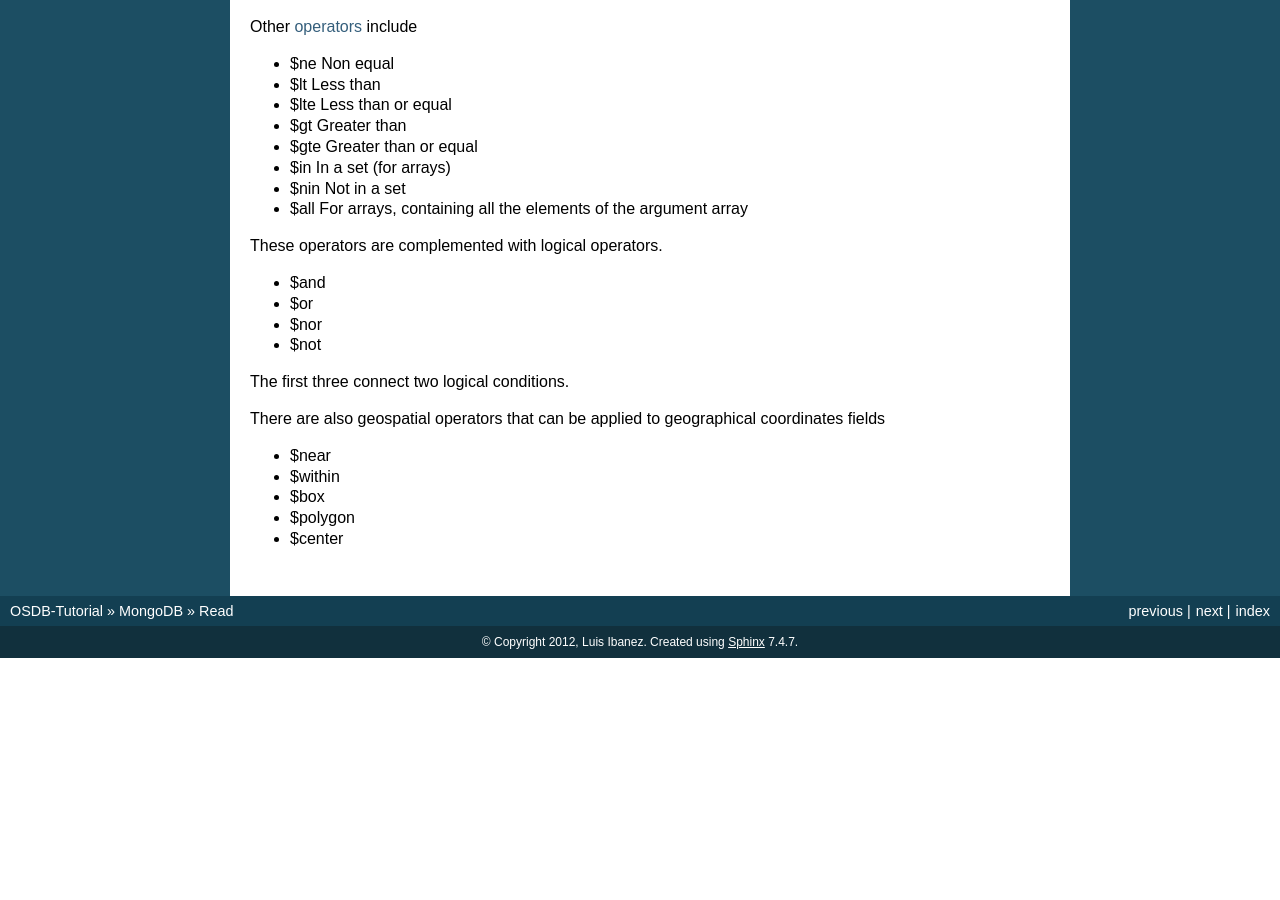
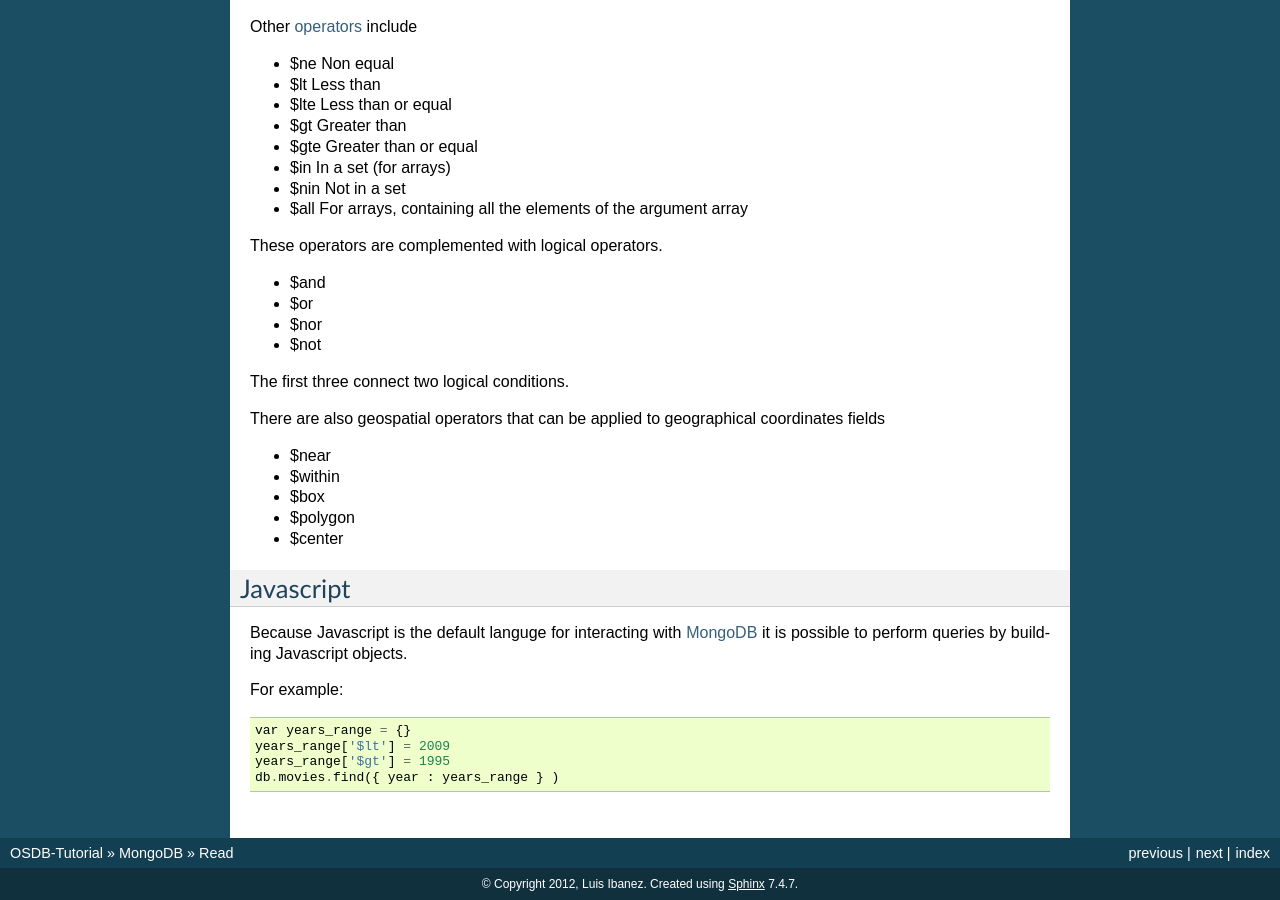
Before and after one commit to luisibanez/open-source-databases-tutorial, a Sphinx documentation site: the page built from source/MongoDB/Read.rst, in a window 1280 px wide and 900 px high, scrolled down 3813 px. Built offline with Sphinx 7.4.7, drawn with Linux system fonts in a browser that asks for light colours; before the commit the page ends 4471 px from its top, so only the background shows below that.

Commit message:
Added example of using Javascript in queries.
This example illustrates how to use Javascript objects as elements
of the queries made against a MongoDB database.

```diff
--- a/source/MongoDB/Read.rst
+++ b/source/MongoDB/Read.rst
@@ -157,6 +157,22 @@ There are also geospatial operators that can be applied to geographical coordina
 * $polygon
 * $center
 
+Javascript
+----------
+
+Because Javascript is the default languge for interacting with `MongoDB`_
+it is possible to perform queries by building Javascript objects.
+
+For example:
+
+::
+
+  var years_range = {}
+  years_range['$lt'] = 2009
+  years_range['$gt'] = 1995
+  db.movies.find({ year : years_range } )
+
+
 
 
 .. _MongoDB: http://www.mongodb.org/
```
Also changed, not shown: source/MongoDB/Scripts/queryYearRange.js (added, +8 -0 lines).
